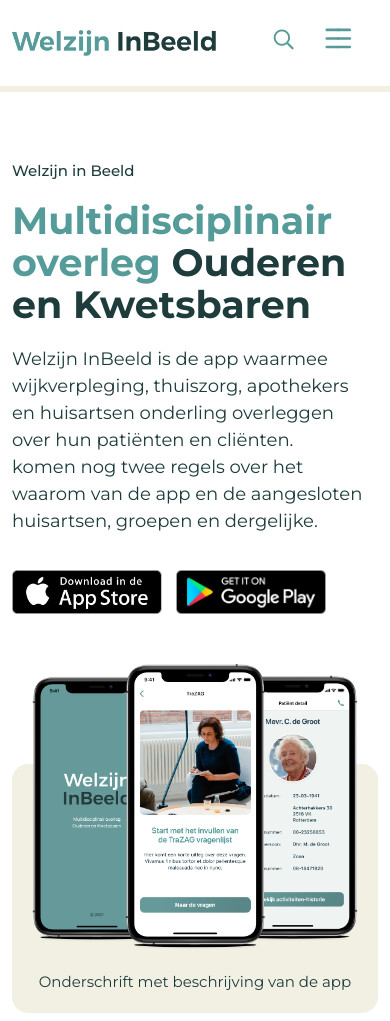
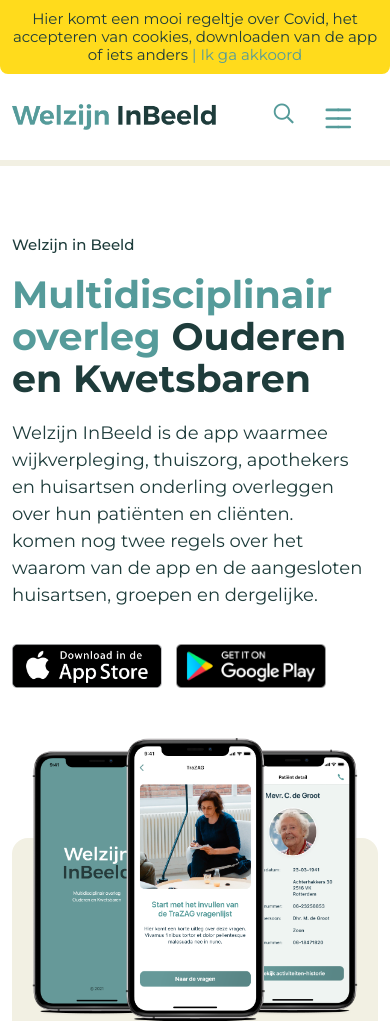
Before and after one commit to prantho-dey/Welzijn, a plain HTML site: page index.html in a window 390 px wide. Shown: the top 1021 px of the page. Drawn offline with Linux system fonts and the light colour scheme.

Commit message:
new file added

```diff
--- a/assets/js/script.js
+++ b/assets/js/script.js
@@ -36,6 +36,11 @@
 		scrollOffset: top_offset,
 	});
 
+	// Header top hide
+	$('.header-top-hide').click(function(){
+		$('.header-top-content').hide();
+	});
+
 	/*------------------------------------
         scrollUp
 	--------------------------------------*/
--- a/assets/scss/_header.scss
+++ b/assets/scss/_header.scss
@@ -7,7 +7,7 @@
         margin: 0 0;
     }
     @include mq(xs){
-        display: none;
+        margin: 0 0;
     }
     &-content {
         p {
@@ -17,6 +17,7 @@
             line-height: 18px;
             span {
                 color: $theme-color;
+                cursor: pointer;
             }
         }
     }
--- a/assets/scss/_mobile-menu.scss
+++ b/assets/scss/_mobile-menu.scss
@@ -2,7 +2,6 @@
 	transition: transform 500ms cubic-bezier(0.4, 0, 0.2, 1);
     width: 80px;
     height: 80px;
-    margin-top: -11px;
 }
 .active {
 	svg {
--- a/index.html
+++ b/index.html
@@ -27,7 +27,7 @@
 				<div class="row">
 					<div class="col-12">
 						<div class="header-top-content text-center">
-							<p>Hier komt een mooi regeltje over Covid, het accepteren van cookies, downloaden van de app of iets anders  <span>|  Ik ga akkoord</span></p>
+							<p>Hier komt een mooi regeltje over Covid, het accepteren van cookies, downloaden van de app of iets anders  <span class="header-top-hide">|  Ik ga akkoord</span></p>
 						</div>
 					</div>
 				</div>
```
Also changed, not shown: assets/css/main.css, 1 other file.
